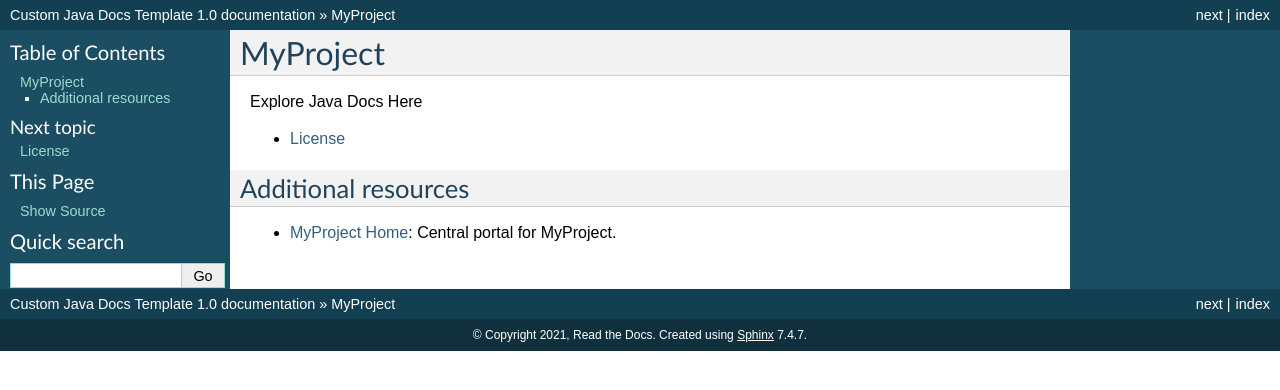
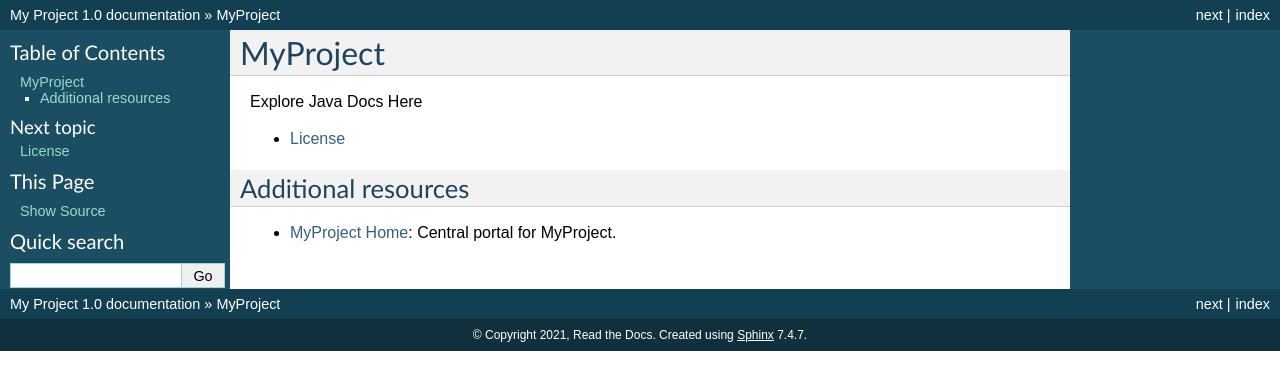
Before and after one commit to rajeshgavvala/custom-doc, a Sphinx documentation site: the page built from docs/index.rst, in a window 1280 px wide. Shown: the top 390 px of the page. Built offline with Sphinx 7.4.7, drawn with Linux system fonts in a browser that asks for light colours; pages that are not in the unit, such as notebooks, are missing from menus.

Commit message:
modify confy

```diff
--- a/docs/conf.py
+++ b/docs/conf.py
@@ -43,7 +43,7 @@
 master_doc = 'index'
 
 # General information about the project.
-project = u'Custom Java Docs Template'
+project = u'My Project'
 copyright = u'2021, Read the Docs'
 
 # The version info for the project you're documenting, acts as replacement for
```
